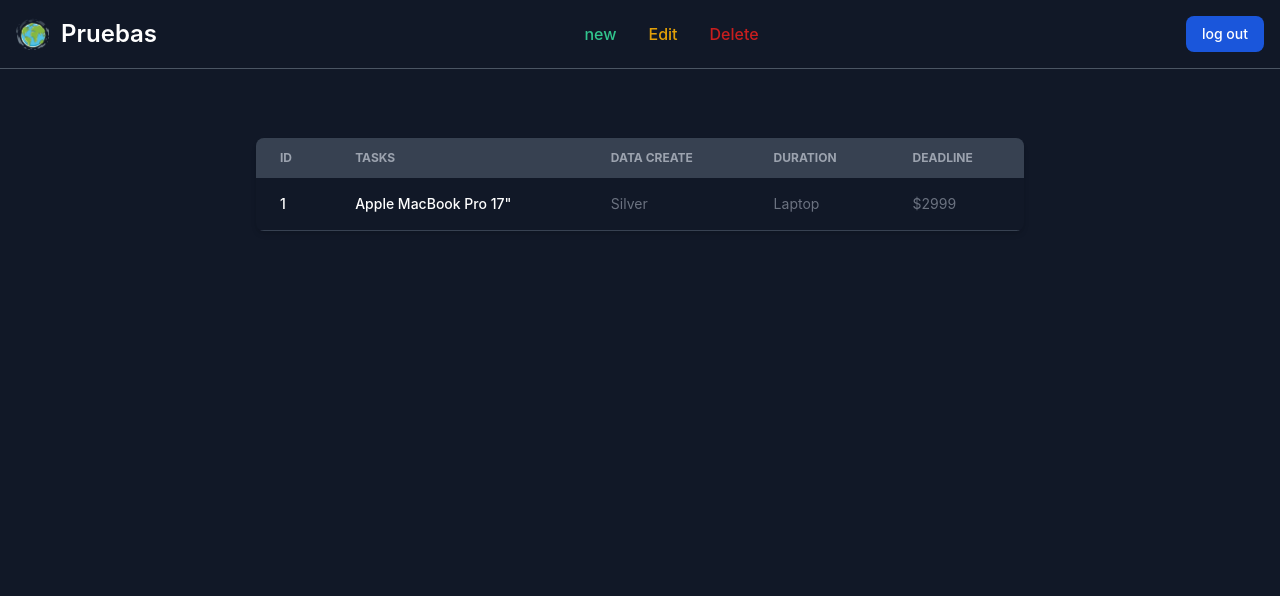
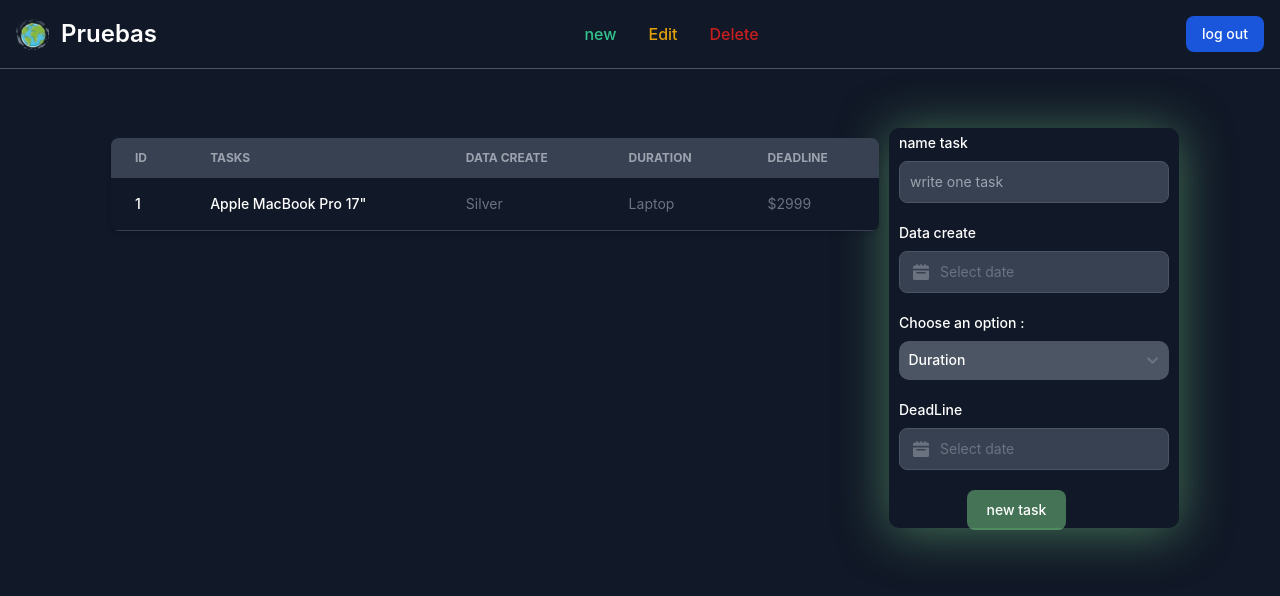
Before and after one commit to ElmerRCH/task-management, an Angular app in the folder Frontend/: page /task in a window 1280 px wide. Shown: the top 596 px of the page. Built offline with nearby package versions, Linux system fonts and the light colour scheme.

Commit message:
estructura task

```diff
--- a/Frontend/src/app/task/task.component.css
+++ b/Frontend/src/app/task/task.component.css
@@ -18,13 +18,28 @@
   box-shadow: 0px 4px 50px rgba(120, 205, 133, 0.5);
 
 }
+.button-green{
+  background: rgba(120, 205, 133, 0.5);
+
+}
 .shadow-orange{
-  box-shadow: 0px 4px 50px rgba(205, 191, 120, 0.5);
+  box-shadow: 0px 4px 50px rgba(225, 168, 11, 0.6);
+
+}
+
+.button-orange{
+  background:  rgba(225, 168, 11, 0.6);
 
 }
 .shadow-red{
   box-shadow: 0px 4px 50px rgba(194, 20, 20, 0.5);
 }
+
+.button-red{
+  background: rgba(194, 20, 20, 0.5);
+
+}
+
 
 .controllers-containers{
   display: block;
@@ -44,5 +59,5 @@
 }
 
 .controllers-containers button{
-  margin-left:10%;
+  margin-left:25%;
 }
--- a/Frontend/src/app/task/task.component.html
+++ b/Frontend/src/app/task/task.component.html
@@ -49,10 +49,14 @@
 
   <div [ngClass]="{'shadow-green': typeController == 'new','shadow-orange': typeController == 'edit','shadow-red': typeController == 'delete'}" *ngIf="controller" class="controllers-containers">
 
-    <form class="max-w-sm mx-auto">
+    <form (submit)="onSubmit()" #form="ngForm"  action="#" class="max-w-sm mx-auto">
+      <div *ngIf="typeController == 'edit' || typeController == 'delete'" class="mb-5">
+        <label for="text" class="block mb-2 text-sm font-medium text-white">id</label>
+        <input type="text" id="text" placeholder="id number:" class="shadow-sm  border text-sm rounded-lg focus:ring-blue-500 focus:border-blue-500 block w-full p-2.5 bg-gray-700 border-gray-600 placeholder-gray-400 text-white dark:focus:ring-blue-500 dark:focus:border-blue-500 dark:shadow-sm-light"  required />
+      </div>
       <div class="mb-5">
         <label for="text" class="block mb-2 text-sm font-medium text-white">name task</label>
-        <input type="text" id="text" placeholder="write one task" class="shadow-sm  border text-sm rounded-lg focus:ring-blue-500 focus:border-blue-500 block w-full p-2.5 bg-gray-700 border-gray-600 placeholder-gray-400 text-white dark:focus:ring-blue-500 dark:focus:border-blue-500 dark:shadow-sm-light"  required />
+        <input [(ngModel)]="nameTask" name="nameTask" type="text" id="text" placeholder="write one task" class="shadow-sm  border text-sm rounded-lg focus:ring-blue-500 focus:border-blue-500 block w-full p-2.5 bg-gray-700 border-gray-600 placeholder-gray-400 text-white dark:focus:ring-blue-500 dark:focus:border-blue-500 dark:shadow-sm-light"  required />
       </div>
       <div class="mb-5">
         <label for="date" class="block mb-2 text-sm font-medium text-white">Data create</label>
@@ -62,14 +66,14 @@
               <path d="M20 4a2 2 0 0 0-2-2h-2V1a1 1 0 0 0-2 0v1h-3V1a1 1 0 0 0-2 0v1H6V1a1 1 0 0 0-2 0v1H2a2 2 0 0 0-2 2v2h20V4ZM0 18a2 2 0 0 0 2 2h16a2 2 0 0 0 2-2V8H0v10Zm5-8h10a1 1 0 0 1 0 2H5a1 1 0 0 1 0-2Z"/>
             </svg>
           </div>
-          <input datepicker type="text" class="bg-gray-700 border border-gray-600 text-white text-sm rounded-lg focus:ring-blue-500 focus:border-blue-500 block w-full ps-10 p-2.5 dark:bg-gray-700 dark:border-gray-600 dark:placeholder-gray-400 dark:text-green dark:focus:ring-blue-500 dark:focus:border-blue-500" placeholder="Select date">
+          <input datepicker [(ngModel)]="dateinit" name="dateinit" type="text" class="bg-gray-700 border border-gray-600 text-white text-sm rounded-lg focus:ring-blue-500 focus:border-blue-500 block w-full ps-10 p-2.5 dark:bg-gray-700 dark:border-gray-600 dark:placeholder-gray-400 dark:text-green dark:focus:ring-blue-500 dark:focus:border-blue-500" placeholder="Select date">
         </div>
 
 
       </div>
       <div class="mb-5">
-        <label for="duration" class="block mb-2 text-sm font-medium text-white">Choose an option :</label>
-        <select class="duration block mb-2 text-sm font-medium text-gray-900 ">
+        <label  for="duration" class="block mb-2 text-sm font-medium text-white">Choose an option :</label>
+        <select [(ngModel)]="duration" name="duration" for="duration" class="duration block mb-2 text-sm font-medium text-gray-900 ">
           <option value="">Duration</option>
           <option value="1">30 minutos</option>
           <option value="2">1 hora</option>
@@ -83,10 +87,10 @@
               <path d="M20 4a2 2 0 0 0-2-2h-2V1a1 1 0 0 0-2 0v1h-3V1a1 1 0 0 0-2 0v1H6V1a1 1 0 0 0-2 0v1H2a2 2 0 0 0-2 2v2h20V4ZM0 18a2 2 0 0 0 2 2h16a2 2 0 0 0 2-2V8H0v10Zm5-8h10a1 1 0 0 1 0 2H5a1 1 0 0 1 0-2Z"/>
             </svg>
           </div>
-          <input datepicker type="text" class="bg-gray-700 border border-gray-600 text-white text-sm rounded-lg focus:ring-blue-500 focus:border-blue-500 block w-full ps-10 p-2.5 dark:bg-gray-700 dark:border-gray-600 dark:placeholder-gray-400 dark:text-green dark:focus:ring-blue-500 dark:focus:border-blue-500" placeholder="Select date">
+          <input datepicker [(ngModel)]="deadLine" name="deadLine" type="text" class="bg-gray-700 border border-gray-600 text-white text-sm rounded-lg focus:ring-blue-500 focus:border-blue-500 block w-full ps-10 p-2.5 dark:bg-gray-700 dark:border-gray-600 dark:placeholder-gray-400 dark:text-green dark:focus:ring-blue-500 dark:focus:border-blue-500" placeholder="Select date">
         </div>
       </div>
-      <button type="submit" class="text-white bg-green-700 hover:bg-green-800 focus:ring-4 focus:outline-none focus:ring-blue-300 font-medium rounded-lg text-sm px-5 py-2.5 text-center dark:bg-green-600 dark:hover:bg-green-700 dark:focus:ring-green-800">Register new task</button>
+      <button [ngClass]="{'button-green': typeController == 'new','button-orange': typeController == 'edit','button-red': typeController == 'delete'}"  type="submit" class="text-white bg-green-700 hover:bg-green-800 focus:ring-4 focus:outline-none focus:ring-blue-300 font-medium rounded-lg text-sm px-5 py-2.5 text-center dark:bg-green-600 dark:hover:bg-green-700 dark:focus:ring-green-800">{{textButton}}</button>
     </form>
 
   </div>
--- a/Frontend/src/app/task/task.component.ts
+++ b/Frontend/src/app/task/task.component.ts
@@ -1,4 +1,5 @@
-import { Component,Input } from '@angular/core';
+import { Component } from '@angular/core';
+import { Task } from './task';
 
 @Component({
   selector: 'app-task',
@@ -7,25 +8,41 @@ import { Component,Input } from '@angular/core';
 })
 export class TaskComponent {
 
-  @Input() typeController = '';
-  @Input() data = '';
+  typeController = 'new';
+  controller = true
+  textButton = 'new task'
 
-  controller = false
-  receivedData = '';
+  nameTask = ''
+  dateinit = ''
+  duration = ''
+  deadLine = ''
 
   receiveMessage($event: string) {
     this.typeController = $event;
     switch ($event) {
       case 'new':
           this.controller = true
+          this.textButton = 'new task'
         break;
       case 'edit':
         this.controller = true
+        this.textButton = 'edit task'
         break;
       case 'delete':
         this.controller = true
+        this.textButton = 'delete task'
         break;
     }
   }
 
+  onSubmit(): void {
+
+    switch (this.typeController) {
+      case 'new':
+        Task.createTask({'echo':'01'})
+
+      break;
+
+    }
+  }
 }
--- /dev/null
+++ b/Frontend/src/app/task/task.ts
@@ -0,0 +1,11 @@
+
+export class Task {
+
+
+  public static createTask(data:object): boolean {
+    console.log('data:',data)
+    return true
+  };
+
+
+}
--- a/Frontend/src/app/utils/Utils.ts
+++ b/Frontend/src/app/utils/Utils.ts
@@ -12,7 +12,6 @@ export class Utils {
 
     return true
   };
-
 
   public async validationEmail(email: string,register:boolean = false):Promise<[boolean, string,boolean]>{
     let emailAvailable = false
```
